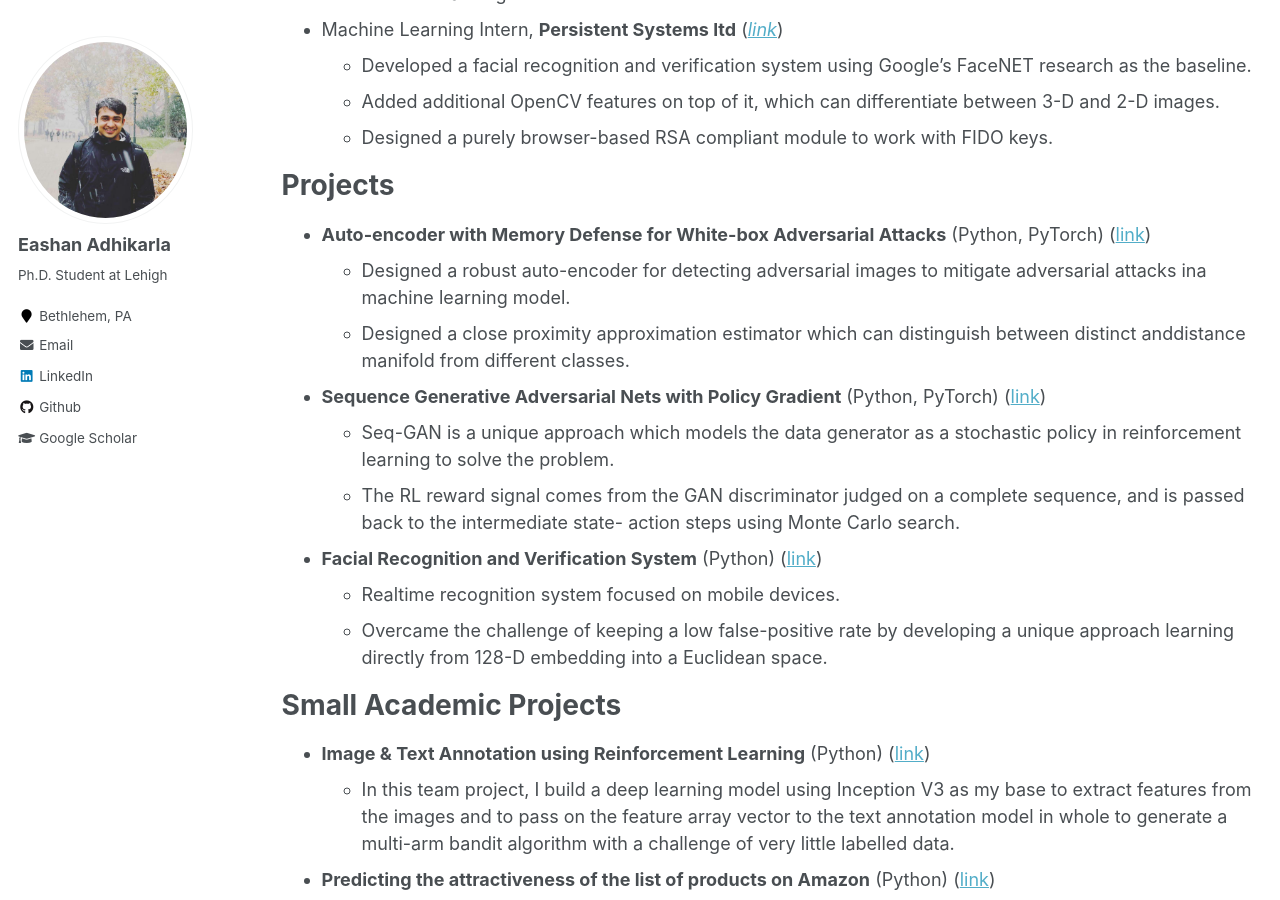
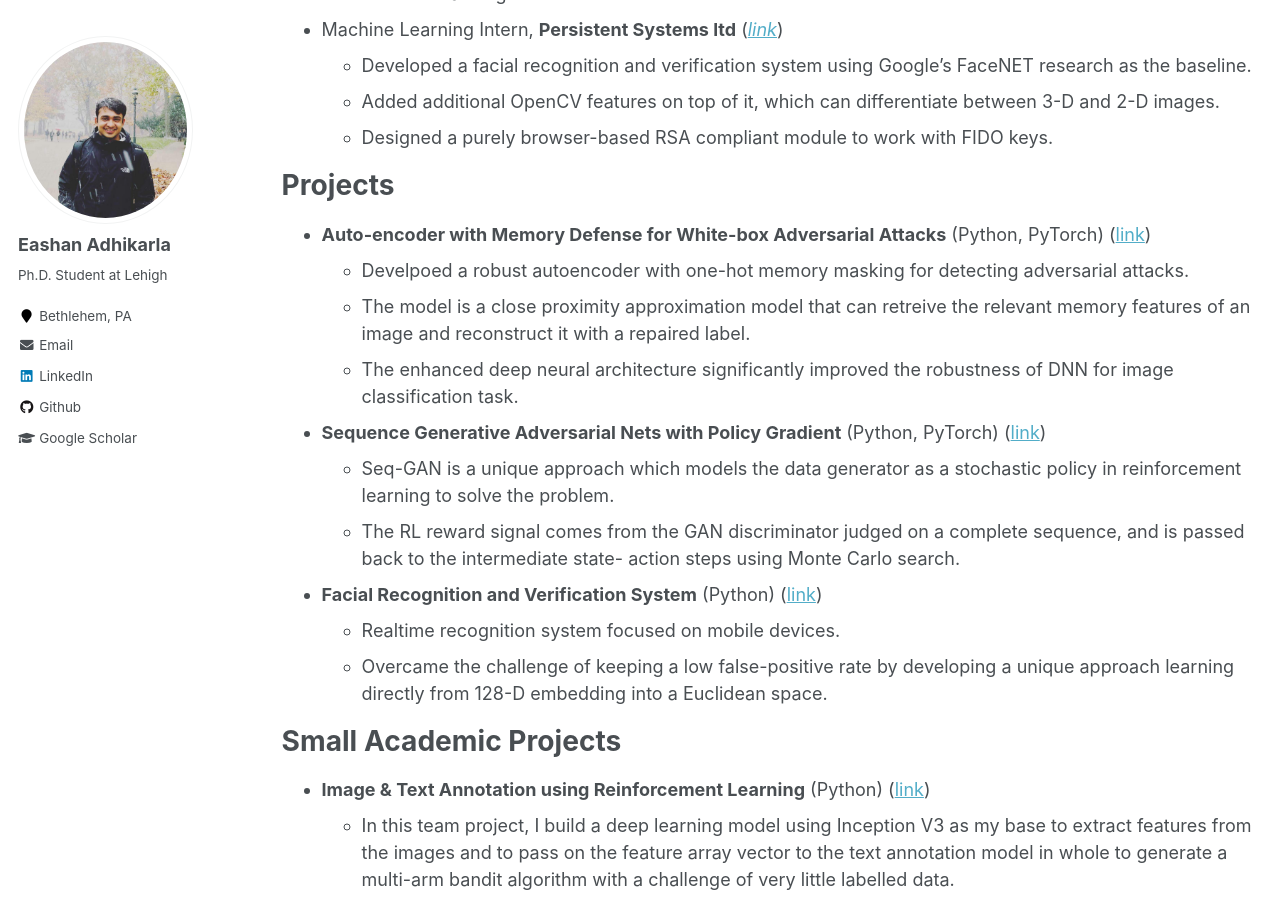
Before and after one commit to eashanadhikarla/eashanadhikarla.github.io, a Jekyll site: the page built from _pages/cv.md, in a window 1280 px wide and 900 px high, scrolled down 1201 px. Built offline with Jekyll 4.4.1, drawn with Linux system fonts in a browser that asks for light colours.

Commit message:
description update

```diff
--- a/_pages/cv.md
+++ b/_pages/cv.md
@@ -51,8 +51,9 @@
 Projects
 ========
 * <b>Auto-encoder with Memory Defense for White-box Adversarial Attacks</b> (Python, PyTorch) (<a href="https://github.com/eashanadhikarla/">link</a>)
-  * Designed a robust auto-encoder for detecting adversarial images to mitigate adversarial attacks ina machine learning model.
-  * Designed  a  close  proximity  approximation  estimator  which  can  distinguish  between  distinct  anddistance manifold from different classes.
+  * Develpoed a robust autoencoder with one-hot memory masking for detecting adversarial attacks.
+  * The model is a close proximity approximation model that can retreive the relevant memory features of an image and reconstruct it with a repaired label.
+  * The enhanced deep neural architecture significantly improved the robustness of DNN for image classification task.
 
 * <b>Sequence Generative Adversarial Nets with Policy Gradient</b> (Python, PyTorch) (<a href="https://github.com/eashanadhikarla/seqGAN">link</a>)
   * Seq-GAN is a unique approach which models the data generator as a stochastic policy in reinforcement learning to solve the problem.
```
